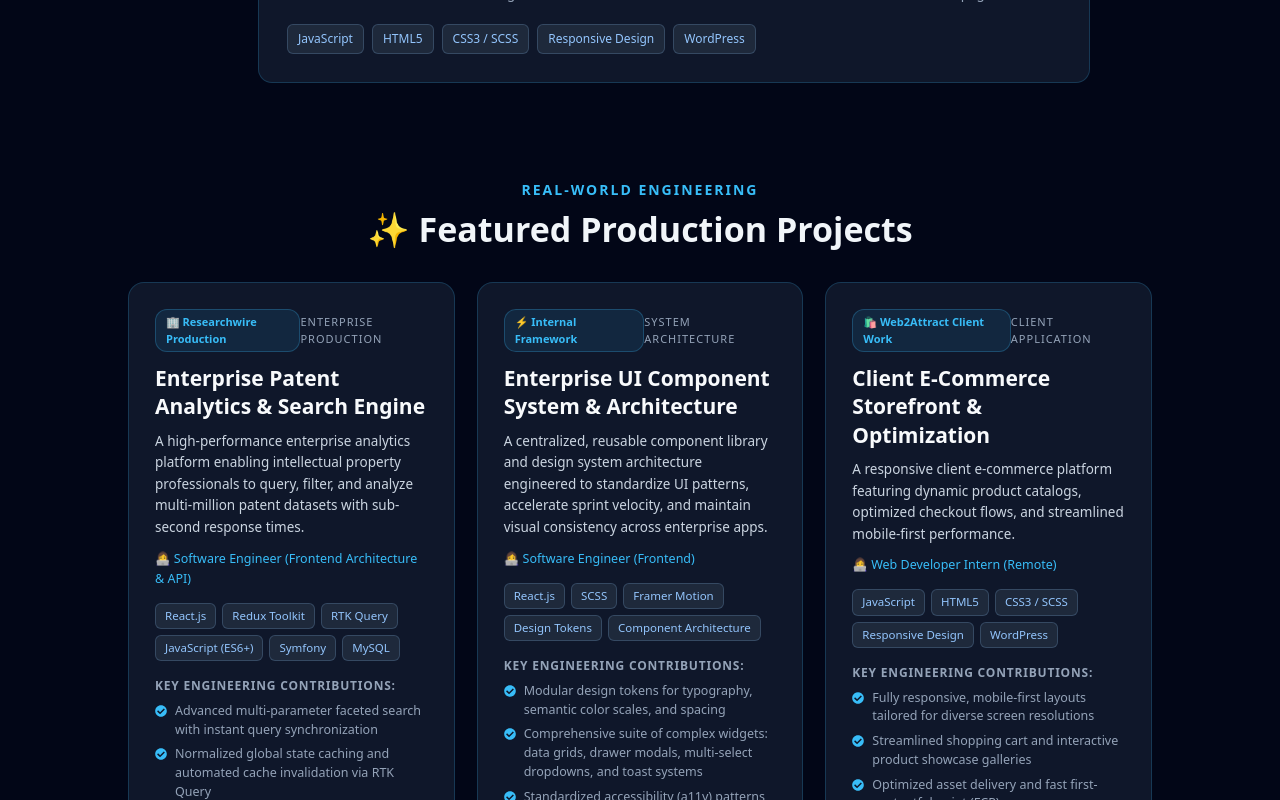
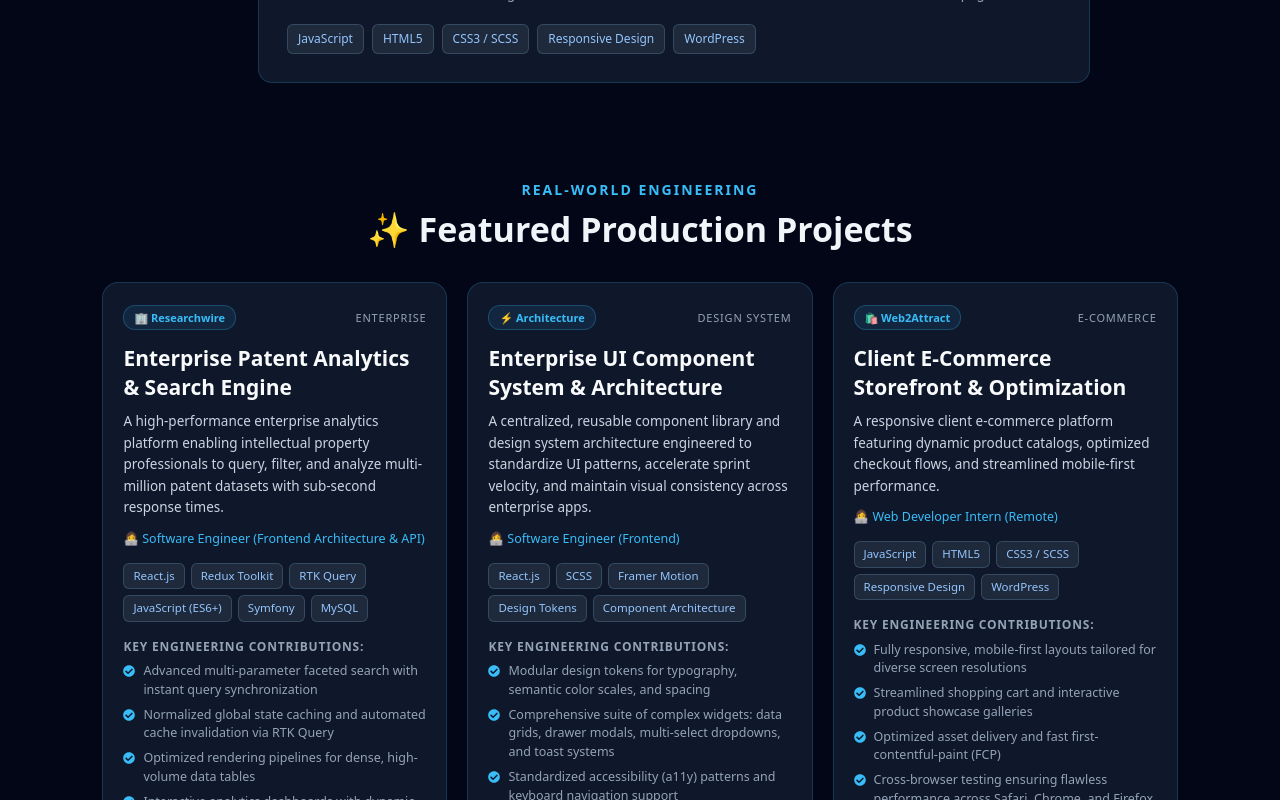
Before and after one commit to Janhavi515/janhavi-portfolio, a React (Vite) app: page / in a window 1280 px wide. Shown: the part 2100-2900 px from the top of the page. Built offline with nearby package versions, Linux system fonts and the light colour scheme.

Commit message:
updated changes

```diff
--- a/src/components/Projects/Projects.jsx
+++ b/src/components/Projects/Projects.jsx
@@ -6,8 +6,8 @@
   {
     id: "patent-analytics",
     title: "Enterprise Patent Analytics & Search Engine",
-    category: "Enterprise Production",
-    badge: "🏢 Researchwire Production",
+    category: "Enterprise",
+    badge: "🏢 Researchwire",
     description:
       "A high-performance enterprise analytics platform enabling intellectual property professionals to query, filter, and analyze multi-million patent datasets with sub-second response times.",
     tech: ["React.js", "Redux Toolkit", "RTK Query", "JavaScript (ES6+)", "Symfony", "MySQL"],
@@ -40,8 +40,8 @@
   {
     id: "component-system",
     title: "Enterprise UI Component System & Architecture",
-    category: "System Architecture",
-    badge: "⚡ Internal Framework",
+    category: "Design System",
+    badge: "⚡ Architecture",
     description:
       "A centralized, reusable component library and design system architecture engineered to standardize UI patterns, accelerate sprint velocity, and maintain visual consistency across enterprise apps.",
     tech: ["React.js", "SCSS", "Framer Motion", "Design Tokens", "Component Architecture"],
@@ -72,8 +72,8 @@
   {
     id: "ecommerce-storefront",
     title: "Client E-Commerce Storefront & Optimization",
-    category: "Client Application",
-    badge: "🛍️ Web2Attract Client Work",
+    category: "E-Commerce",
+    badge: "🛍️ Web2Attract",
     description:
       "A responsive client e-commerce platform featuring dynamic product catalogs, optimized checkout flows, and streamlined mobile-first performance.",
     tech: ["JavaScript", "HTML5", "CSS3 / SCSS", "Responsive Design", "WordPress"],
--- a/src/components/Projects/Projects.scss
+++ b/src/components/Projects/Projects.scss
@@ -1,5 +1,5 @@
 .projects {
-  padding: 48px 10%;
+  padding: 48px 8%;
   background: #020617;
   color: #e2e8f0;
 
@@ -31,24 +31,39 @@
 /* Grid */
 .projects-grid {
   display: grid;
-  grid-template-columns: repeat(auto-fit, minmax(min(100%, 300px), 1fr));
-  gap: 22px;
+  grid-template-columns: repeat(3, 1fr);
+  gap: 20px;
+  max-width: 1240px;
+  margin: 0 auto;
 
-  @media (min-width: 641px) and (max-width: 1024px) {
+  @media (max-width: 1100px) {
     grid-template-columns: repeat(2, 1fr);
     gap: 20px;
+
+    .project-card:nth-child(3) {
+      grid-column: 1 / -1;
+      max-width: 620px;
+      margin: 0 auto;
+      width: 100%;
+    }
   }
 
-  @media (max-width: 640px) {
+  @media (max-width: 680px) {
     grid-template-columns: 1fr;
     gap: 16px;
+
+    .project-card:nth-child(3) {
+      grid-column: auto;
+      max-width: 100%;
+      margin: 0;
+    }
   }
 }
 
 /* Card */
 .project-card {
   position: relative;
-  padding: 26px;
+  padding: 22px 20px;
   border-radius: 16px;
   background: #0f172a;
   color: #e2e8f0;
@@ -67,9 +82,14 @@
     display: flex;
     justify-content: space-between;
     align-items: center;
-    margin-bottom: 12px;
+    flex-wrap: nowrap;
+    gap: 8px;
+    margin-bottom: 14px;
 
     .project-badge {
+      display: inline-flex;
+      align-items: center;
+      white-space: nowrap;
       font-size: 11px;
       font-weight: 600;
       color: #38bdf8;
@@ -77,13 +97,16 @@
       border: 1px solid rgba(56, 189, 248, 0.25);
       padding: 3px 10px;
       border-radius: 12px;
+      flex-shrink: 0;
     }
 
     .project-category {
       font-size: 11px;
       color: #94a3b8;
       text-transform: uppercase;
-      letter-spacing: 1px;
+      letter-spacing: 0.8px;
+      white-space: nowrap;
+      flex-shrink: 0;
     }
   }
 
```
